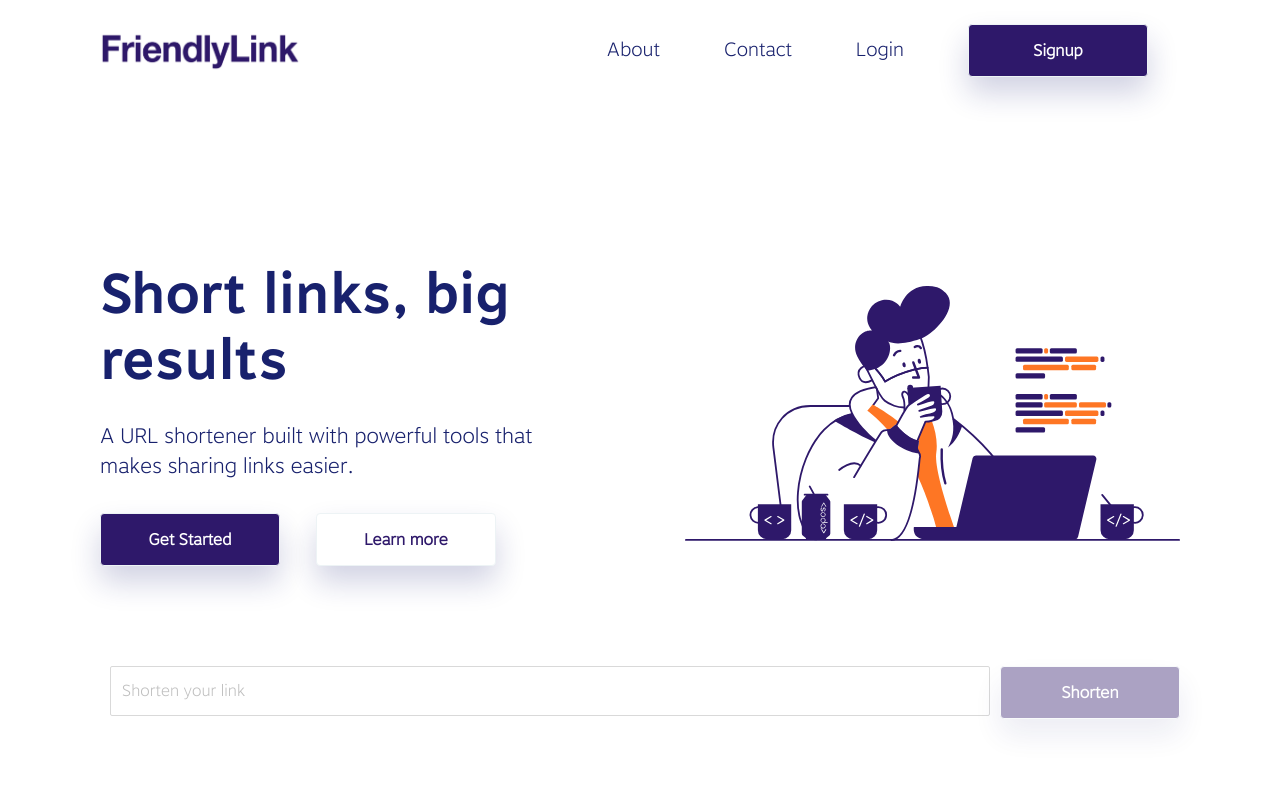
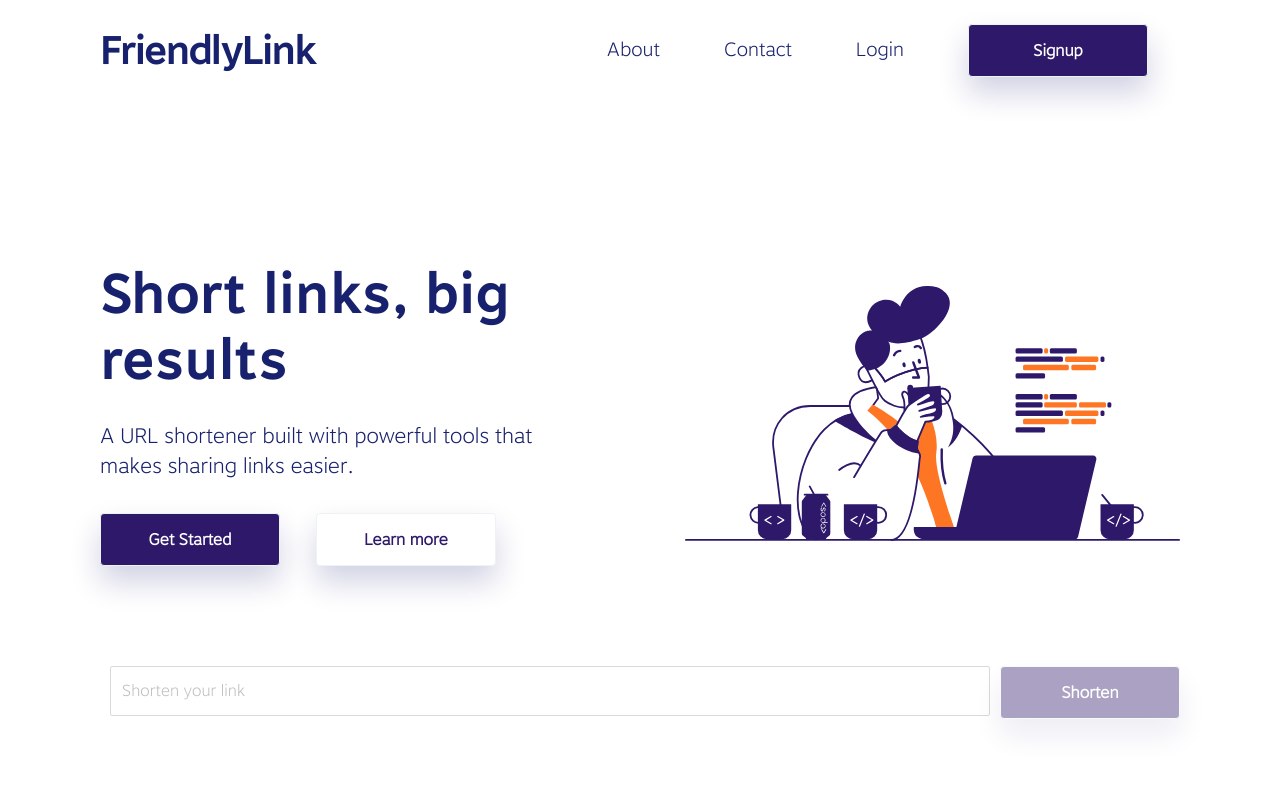
Before and after one commit to Davidcwh/friendly-link, a React (Create React App) app in the folder client/: page / in a window 1280 px wide. Shown: the top 800 px of the page. Built offline with nearby package versions, Linux system fonts and the light colour scheme; no server answers.

Commit message:
Change logo

```diff
--- a/client/src/components/Header/index.tsx
+++ b/client/src/components/Header/index.tsx
@@ -9,6 +9,7 @@ import CreateButton from "../CreateButton";
 import {
     HeaderSection,
     LogoContainer,
+	Logo,
     Burger,
     NotHidden,
     Menu,
@@ -112,7 +113,8 @@ const Header = () => {
 			<Container>
 			<Row justify="space-between">
 				<LogoContainer to="/" aria-label="homepage">
-					<SvgIcon src="logo.001.jpeg" width="200px" height="45px" />
+					{/* <SvgIcon src="logo.001.jpeg" width="200px" height="45px" /> */}
+					<Logo>FriendlyLink</Logo>
 				</LogoContainer>
 
 				<NotHidden>
--- a/client/src/components/Header/styles.ts
+++ b/client/src/components/Header/styles.ts
@@ -13,6 +13,15 @@ export const HeaderSection = styled("header")`
 export const LogoContainer = styled(Link)`
 	display: flex;
 `;
+
+export const Logo = styled("div")`
+	font-family: 'Motiva Sans Bold', serif;
+	color: #18216d;
+	font-size: 40px;
+	// line-height: 1.18;
+	font-weight: 600;
+	letter-spacing: -2px;
+`
 
 export const NavLink = styled("div")`
 	display: inline-block;
```
